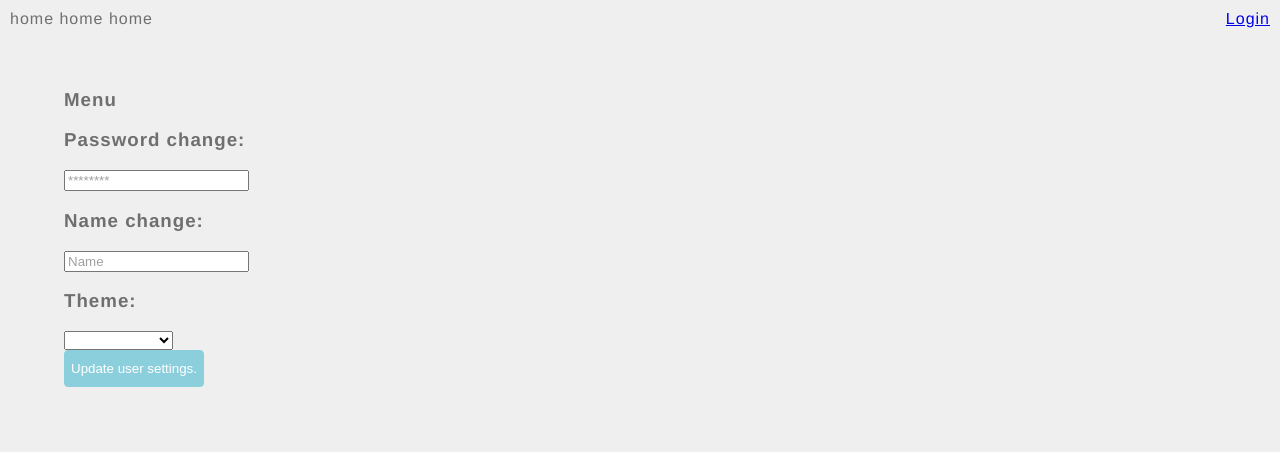
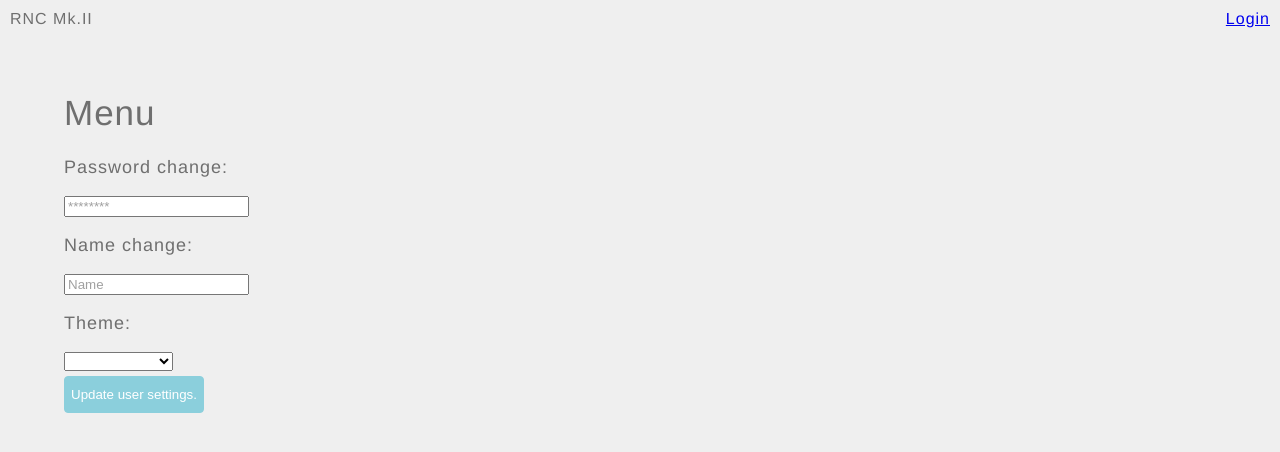
Before and after one commit to ZWhit196/College_Roman_Project, a Flask app: page /settings in a window 1280 px wide. Shown: the top 452 px of the page. Run offline with Flask 2, Linux system fonts and the light colour scheme.

Commit message:
Some slight changes

```diff
--- a/static/css/base.css
+++ b/static/css/base.css
@@ -38,6 +38,11 @@
 h1 {
     font-size: 35px !important;
     font-weight: 300 !important;
+}
+
+h3 {
+    font-size: 18px !important;
+    font-weight: 200 !important;
 }
 
 h4 {
--- a/templates/front/index.html
+++ b/templates/front/index.html
@@ -12,8 +12,8 @@
 {% block content %}
 <div id="content" class="content">
     <div>
-        <h3>Home Placeholder</h3>
-        <p>Welcome to the Roman Numeral Converter V2!</p>
+        <h1>Home Placeholder</h1>
+        <h3>Welcome to the Roman Numeral Converter V2!</h3>
         {% if current_user.is_authenticated %}
         <p>Enter <a href="/menu">HERE</a> and start converting!</p>
         {% else %}
--- a/templates/header.html
+++ b/templates/header.html
@@ -1,11 +1,11 @@
 <header>
 	<div class="top-bar">
 		<div class="pull-left">
-			<div class="logo">home home home</div>
+			<div class="logo" title="Roman Numeral Converter Mk.II">RNC Mk.II</div>
 		</div>
 		<div class="pull-right nav">
             {% if current_user.is_authenticated %}
-                <a href="{{url_for('url_router.settings')}}">{{ current_user.Name }}</a>
+                <a href="{{url_for('url_router.settings')}}">{{ current_user.Name }}'s settings</a>
 				<a href="{{url_for('url_router.logout')}}">Logout</a>
 			{% else %}
 				<a href="{{url_for('url_router.login')}}">Login</a>
--- a/templates/user/convert.html
+++ b/templates/user/convert.html
@@ -11,7 +11,7 @@
 
 {% block content %}
 <div id="content" class="content">
-    <h3>Convert</h3>
+    <h1>Convert</h1>
     <div id="convert">
         <p>Fill in the following fields and press "Convert" to get your conversion.</p>
         <p class="note">
--- a/templates/user/settings.html
+++ b/templates/user/settings.html
@@ -15,13 +15,18 @@
     var theme = "{{ current_user.Theme }}";
 </script>
 <div id="content" class="content">
-    <h3>Menu</h3>
+    <h1>Menu</h1>
     <div>
         <form action="" method="post">
+            <div class="input">
                 <h3>Password change:</h3>
                 <input id="password" name="password" type="password" placeholder="********">
+            </div>
+            <div class="input">
                 <h3>Name change:</h3>
                 <input id="name" name="name" type="text" placeholder="Name">
+            </div>
+            <div class="input">
                 <h3>Theme:</h3>
                 <input id="theme" name="theme" type="hidden" value="{{ current_user.Theme }}">
                 <select id="theme-select">
@@ -30,7 +35,10 @@
                     <option>High Contrast</option>
                     <option>????</option>
                 </select>
+            </div>
+            <div class="input">
                 <input class="btn" id="update" name="update" type="submit" value="Update user settings.">
+            </div>
         </form>
     </div>
 </div>
--- a/templates/user/stats.html
+++ b/templates/user/stats.html
@@ -12,7 +12,7 @@
 
 {% block content %}
 <div id="content" class="content">
-    <h3>Stats</h3>
+    <h1>Stats</h1>
     <div>
         <div class="canvas-div">
             <canvas id="use-on-time"></canvas>
--- a/views/URLRouter.py
+++ b/views/URLRouter.py
@@ -144,4 +144,4 @@
 			nums_list.append(n)
 		ret = {'Numbers': nums_list, 'Times': days_list}
 		return json.dumps( ret )
-	return render_template('stats.html')
+	return render_template('user/stats.html')
```
Also changed, not shown: templates/user/user_menu.html (+6 -6 lines). Lines whose indentation alone changed are shown as unchanged.
